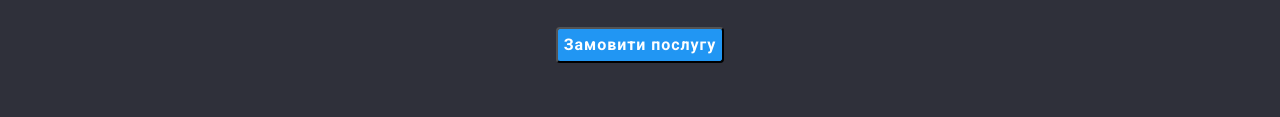
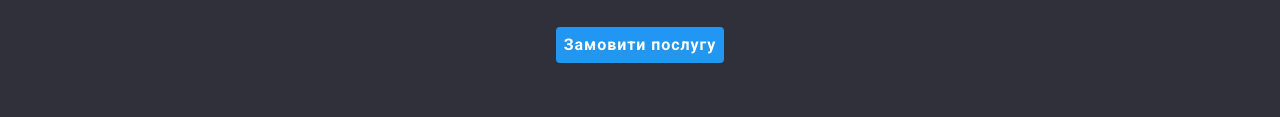
Before and after one commit to rizorno/goit-markup-hw-03, a plain HTML site: page index.html in a window 1280 px wide. Shown: the part 344-461 px from the top of the page. Drawn offline with nearby package versions, Linux system fonts and the light colour scheme.

Commit message:
Update styles.css

```diff
--- a/css/styles.css
+++ b/css/styles.css
@@ -208,6 +208,7 @@ body {
   cursor: pointer;
 
   border-radius: 4px;
+  border-color: transparent;
 }
 
 /* Особливості */
```
